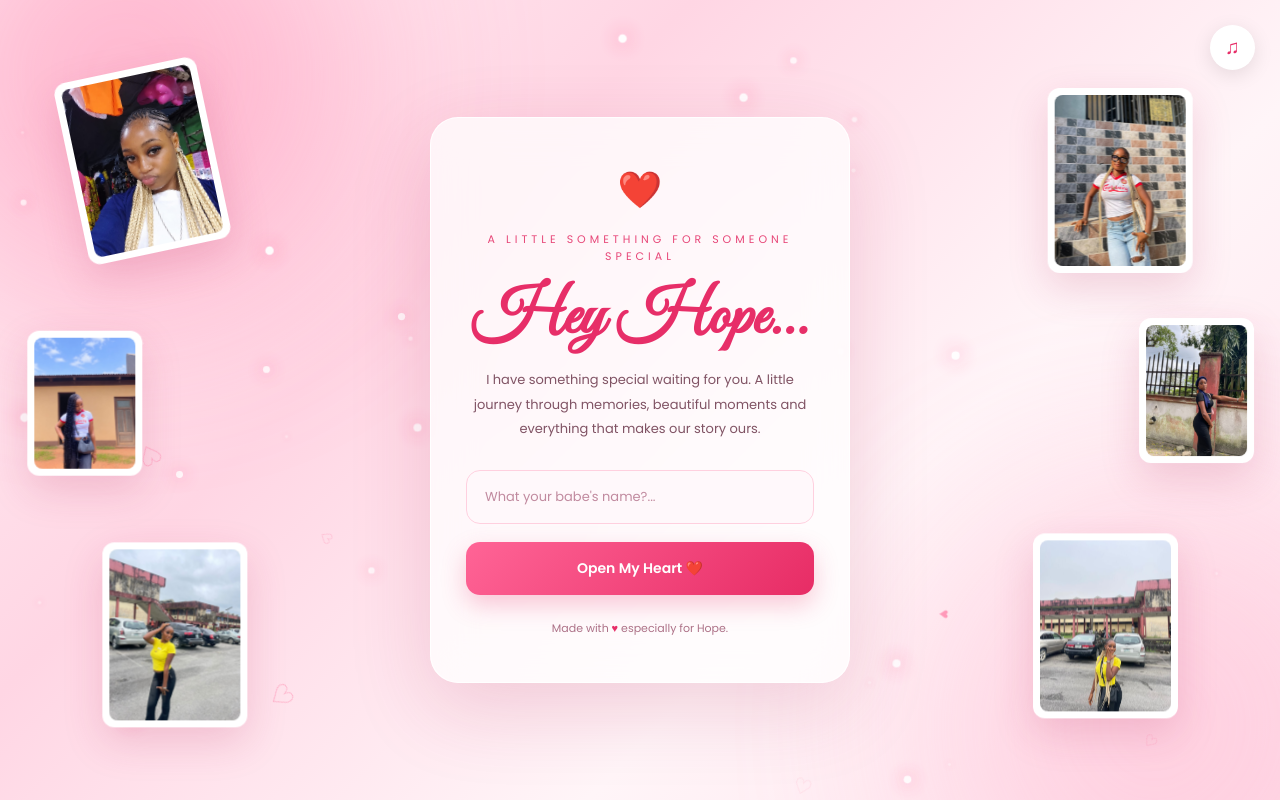
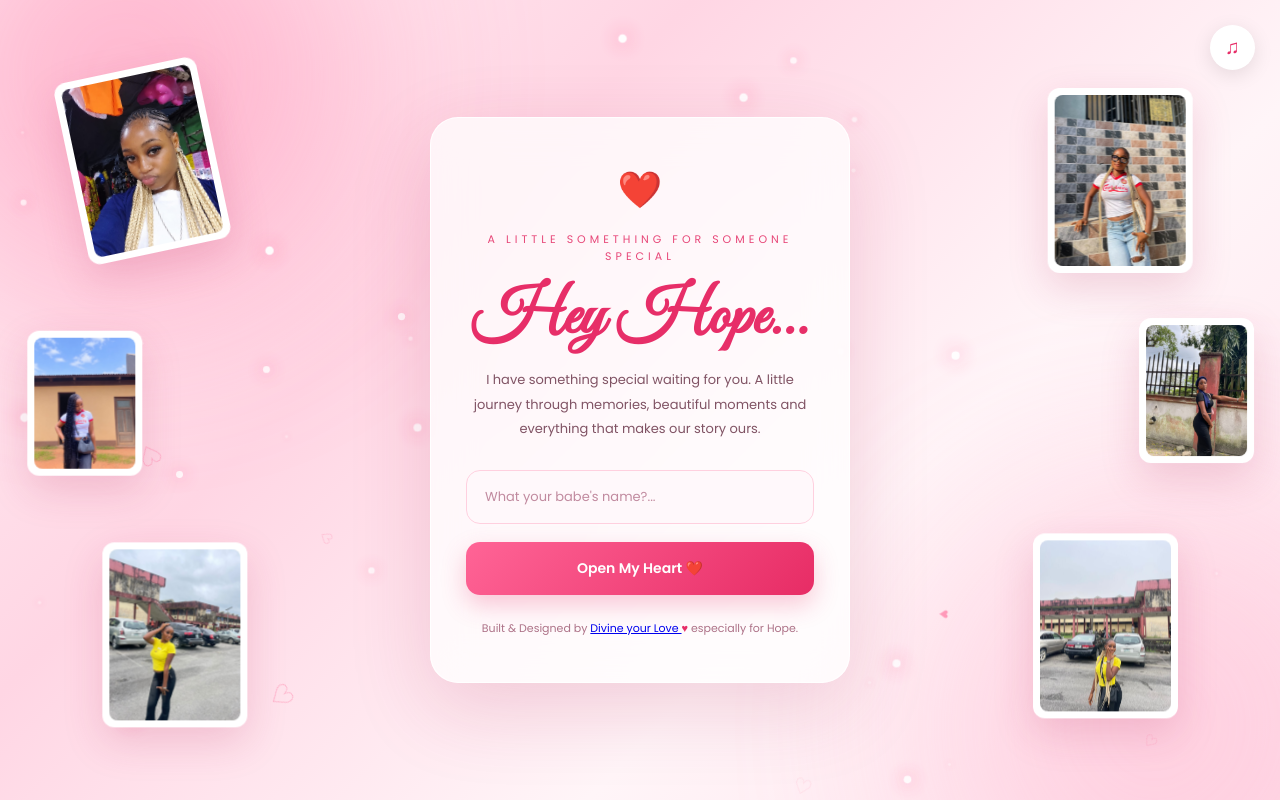
Before and after one commit to oboeffiom5-byte/HopeSite2, a Flask app: page / in a window 1280 px wide. Run offline with Flask 3, Linux system fonts and the light colour scheme.

Commit message:
Update MyHope.html

```diff
--- a/templates/MyHope.html
+++ b/templates/MyHope.html
@@ -647,7 +647,7 @@ body {
 
 
     <div class="footer">
-        Made with <span>♥</span> especially for Hope.
+        Built &amp Designed by <a href="https://deevhyne-portfolioweb.netlify.app/">Divine your Love </a><span>♥</span> especially for Hope.
     </div>
 
 </div>
```
